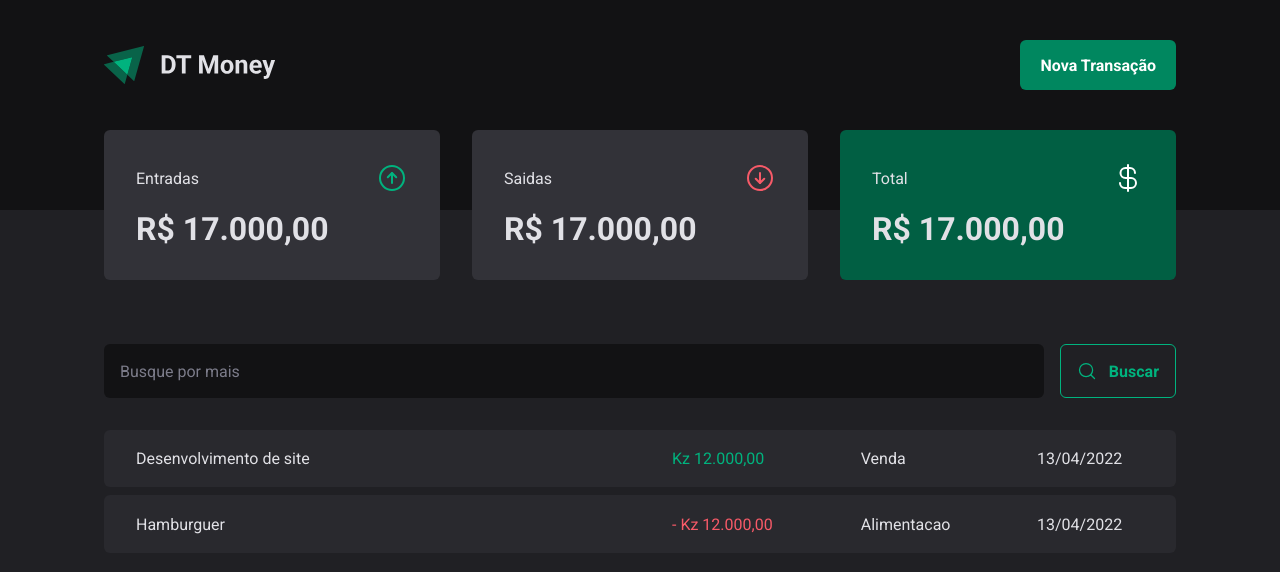
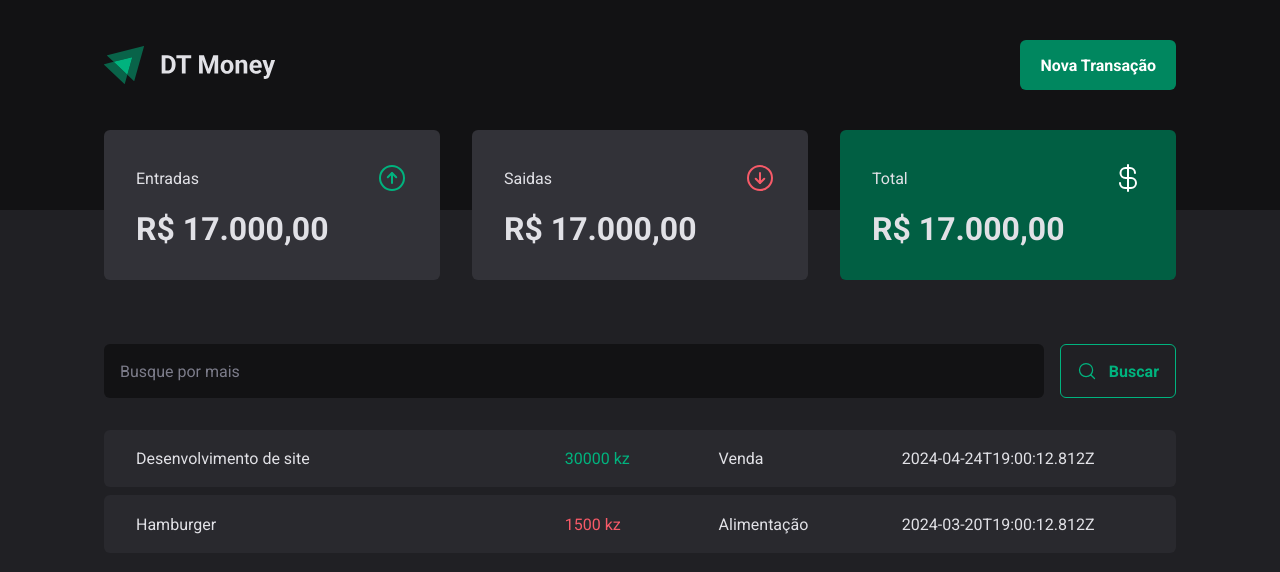
Before and after one commit to VictorClever03/DT_Money, a React (Vite) app: page / in a window 1280 px wide. Shown: the top 572 px of the page. Built offline with nearby package versions, Linux system fonts and the light colour scheme; data requests are answered from the project's data file.

Commit message:
Requisicao GET, chamando transactions

```diff
--- a/server.json
+++ b/server.json
@@ -2,18 +2,18 @@
     "transactions":[
         {
             "id":1,
-            "descriptions": "Desenvolvimento de site",
+            "description": "Desenvolvimento de site",
             "type": "income",
             "category": "Venda",
-            "Price":30000,
+            "price":30000,
             "createdAt": "2024-04-24T19:00:12.812Z"
         },
         {
             "id":2,
-            "descriptions": "Hamburger",
+            "description": "Hamburger",
             "type": "outcome",
             "category": "Alimentação",
-            "Price":1500,
+            "price":1500,
             "createdAt": "2024-03-20T19:00:12.812Z"
         }
     ]
--- a/src/pages/Transactions/index.tsx
+++ b/src/pages/Transactions/index.tsx
@@ -1,3 +1,4 @@
+import { useEffect, useState } from "react";
 import { Header } from "../../components/Header";
 import { Summary } from "../../components/Summary";
 import { SearchForm } from "./components/SearchForm";
@@ -7,29 +8,49 @@
   TransactionTable,
 } from "./styles";
 
+interface TransactionProps {
+  id: number;
+  description: string;
+  type: "income" | "outcome";
+  price: number;
+  category: string;
+  createdAt: string;
+}
 export function Transactions() {
+  const [transactions, setTransactions] = useState<TransactionProps[]>([]);
+
+  async function loadTransactions() {
+    const response = await fetch("http://localhost:3000/transactions ");
+    const data = await response.json();
+    setTransactions(data);
+  }
+
+  useEffect(() => {
+    loadTransactions();
+  }, []);
+
   return (
     <div>
       <Header />
       <Summary />
       <TransactionsContainer>
-        <SearchForm/>
+        <SearchForm />
         <TransactionTable>
           <tbody>
-            <tr>
-              <td width="50%">Desenvolvimento de site</td>
-              <td>
-                <PriceHighlight variant="income">Kz 12.000,00</PriceHighlight>
-              </td>
-              <td>Venda</td>
-              <td>13/04/2022</td>
-            </tr>
-            <tr>
-              <td width="50%">Hamburguer</td>
-              <td> <PriceHighlight variant="outcome">- Kz 12.000,00</PriceHighlight></td>
-              <td>Alimentacao</td>
-              <td>13/04/2022</td>
-            </tr>
+            {transactions.map((transaction) => {
+              return (
+                <tr key={transaction.id}>
+                  <td width="40%">{transaction.description}</td>
+                  <td>
+                    <PriceHighlight variant={transaction.type}>
+                      {transaction.price} kz
+                    </PriceHighlight>
+                  </td>
+                  <td>{transaction.category}</td>
+                  <td>{transaction.createdAt}</td>
+                </tr>
+              );
+            })}
           </tbody>
         </TransactionTable>
       </TransactionsContainer>
```
